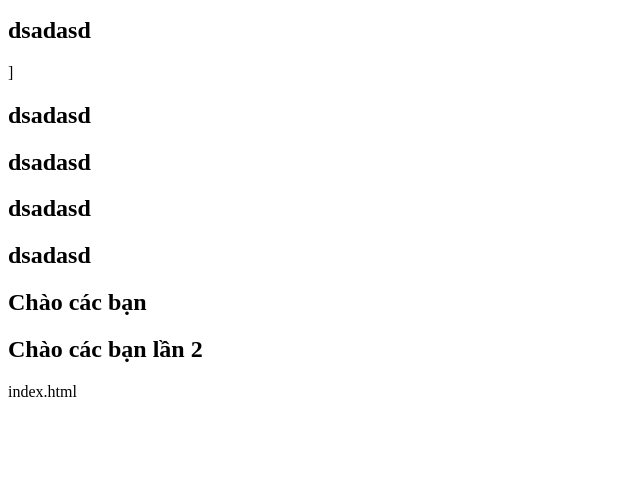
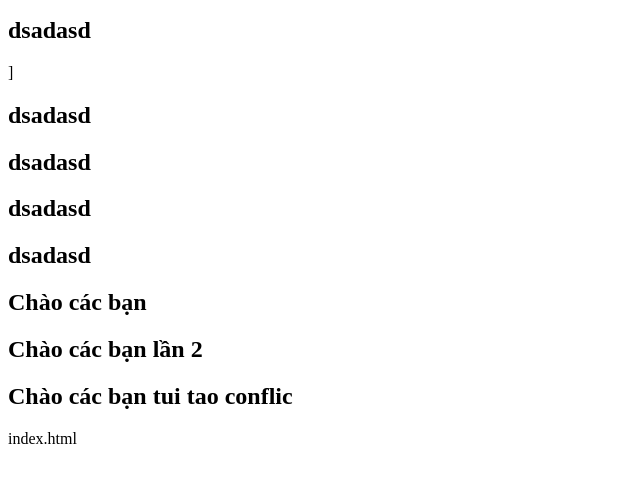
Before and after one commit to phamtienlong1820/ml, a plain HTML site: page index.html in a window 1280 px wide. Shown: the part 110-592 px from the top of the page, without its empty margins (0-640 px from the left). Drawn offline with Linux system fonts and the light colour scheme.

Commit message:
tao conflict

```diff
--- a/index.html
+++ b/index.html
@@ -18,6 +18,7 @@
     <h2>dsadasd</h2>
     <h2>Chào các bạn</h2>
     <h2>Chào các bạn lần 2</h2>
+    <h2>Chào các bạn tui tao conflic</h2>
 </body>
 
 </html>
```
